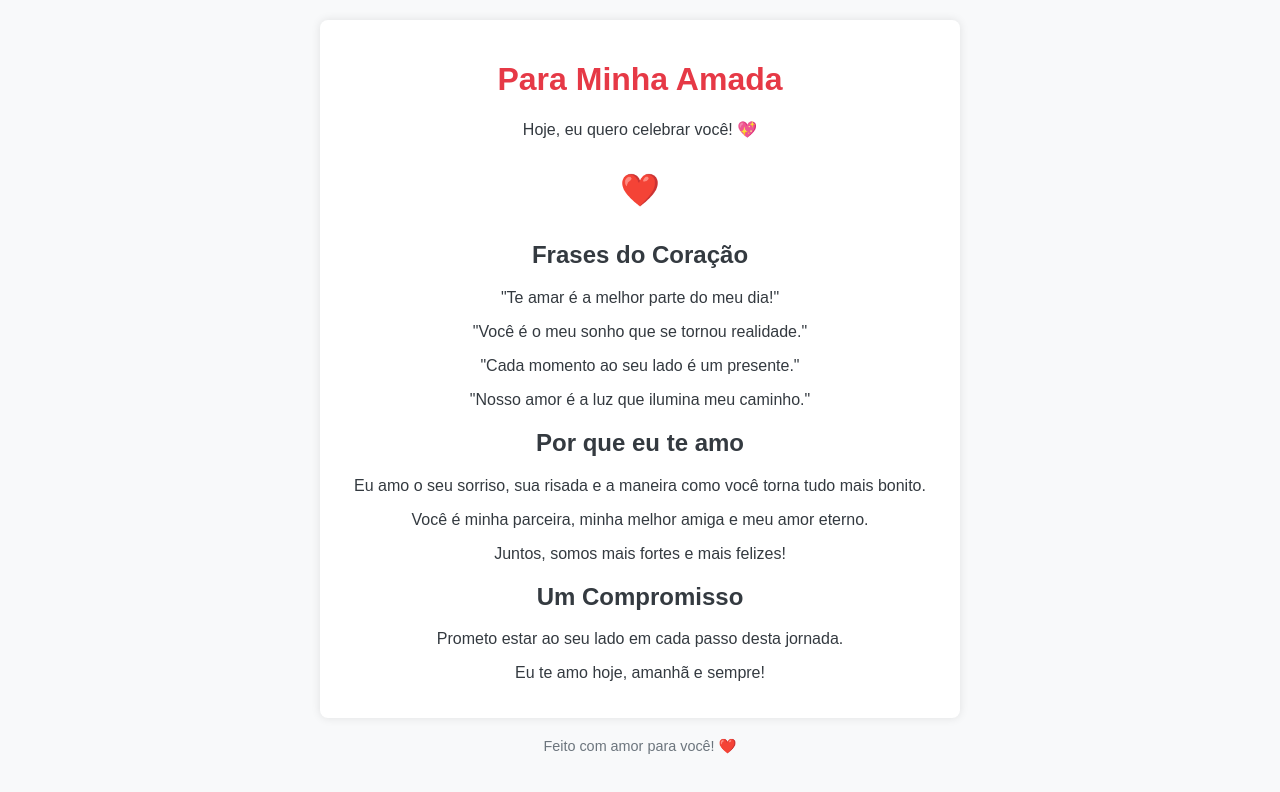
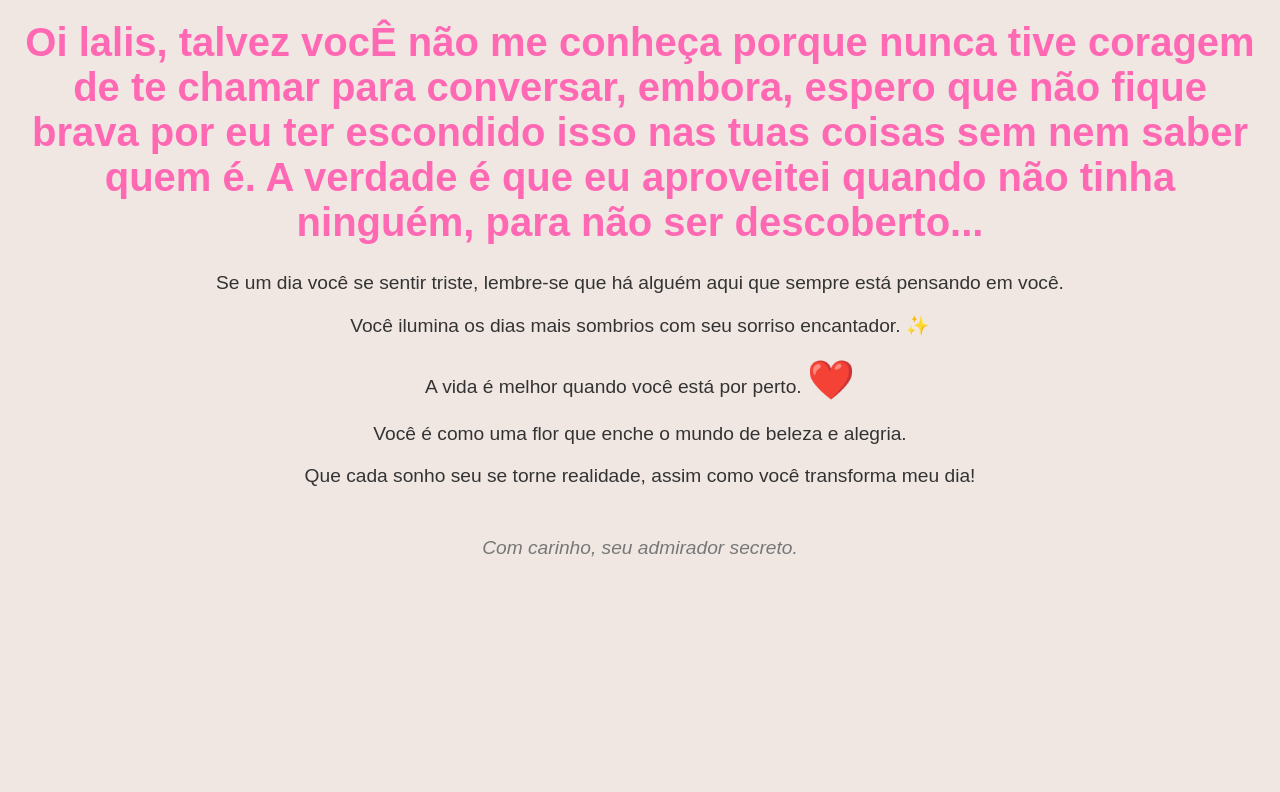
Before and after one commit to lildreyki/cartadeumadimiradorsecreto, a plain HTML site: page index.html in a window 1280 px wide. Drawn offline with Linux system fonts and the light colour scheme.

Commit message:
Update 1.0

```diff
--- a/index.html
+++ b/index.html
@@ -3,64 +3,48 @@
 <head>
     <meta charset="UTF-8">
     <meta name="viewport" content="width=device-width, initial-scale=1.0">
-    <title>Meu Amor</title>
+    <title>Carta de um Admirador Secreto</title>
     <style>
         body {
-            font-family: Arial, sans-serif;
-            background-color: #f8f9fa;
-            color: #343a40;
+            font-family: 'Arial', sans-serif;
+            background-color: #f0e7e3;
+            color: #333;
+            text-align: center;
             margin: 0;
             padding: 20px;
-            text-align: center;
         }
         h1 {
-            color: #e63946;
+            color: #ff69b4;
+            font-size: 2.5em;
+            margin-top: 0;
         }
-        .container {
-            max-width: 600px;
-            margin: 0 auto;
-            background: white;
-            padding: 20px;
-            border-radius: 8px;
-            box-shadow: 0 0 10px rgba(0, 0, 0, 0.1);
+        p {
+            font-size: 1.2em;
+            margin: 20px 0;
         }
         .heart {
+            color: #ff1493;
             font-size: 2em;
-            color: #e63946;
         }
-        footer {
-            margin-top: 20px;
-            font-size: 0.9em;
-            color: #6c757d;
+        .footer {
+            margin-top: 50px;
+            font-style: italic;
+            font-size: 1em;
+            color: #777;
         }
     </style>
 </head>
 <body>
-
-<div class="container">
-    <h1>Para Minha Amada</h1>
-    <p>Hoje, eu quero celebrar você! 💖</p>
-    <p class="heart">❤️</p>
-
-    <h2>Frases do Coração</h2>
-    <p>"Te amar é a melhor parte do meu dia!"</p>
-    <p>"Você é o meu sonho que se tornou realidade."</p>
-    <p>"Cada momento ao seu lado é um presente."</p>
-    <p>"Nosso amor é a luz que ilumina meu caminho."</p>
-
-    <h2>Por que eu te amo</h2>
-    <p>Eu amo o seu sorriso, sua risada e a maneira como você torna tudo mais bonito.</p>
-    <p>Você é minha parceira, minha melhor amiga e meu amor eterno.</p>
-    <p>Juntos, somos mais fortes e mais felizes!</p>
-
-    <h2>Um Compromisso</h2>
-    <p>Prometo estar ao seu lado em cada passo desta jornada.</p>
-    <p>Eu te amo hoje, amanhã e sempre!</p>
-</div>
-
-<footer>
-    <p>Feito com amor para você! ❤️</p>
-</footer>
-
+    <h1>Oi lalis, talvez vocÊ não me conheça porque nunca tive coragem de te chamar para conversar,
+        embora, espero que não fique brava por eu ter escondido isso nas tuas coisas sem nem saber quem é.
+        A verdade é que eu aproveitei quando não tinha ninguém, para não ser descoberto...</h1>
+    <p>Se um dia você se sentir triste, lembre-se que há alguém aqui que sempre está pensando em você.</p>
+    <p>Você ilumina os dias mais sombrios com seu sorriso encantador. ✨</p>
+    <p>A vida é melhor quando você está por perto. <span class="heart">❤️</span></p>
+    <p>Você é como uma flor que enche o mundo de beleza e alegria.</p>
+    <p>Que cada sonho seu se torne realidade, assim como você transforma meu dia!</p>
+    <div class="footer">
+        <p>Com carinho, seu admirador secreto.</p>
+    </div>
 </body>
 </html>
```
